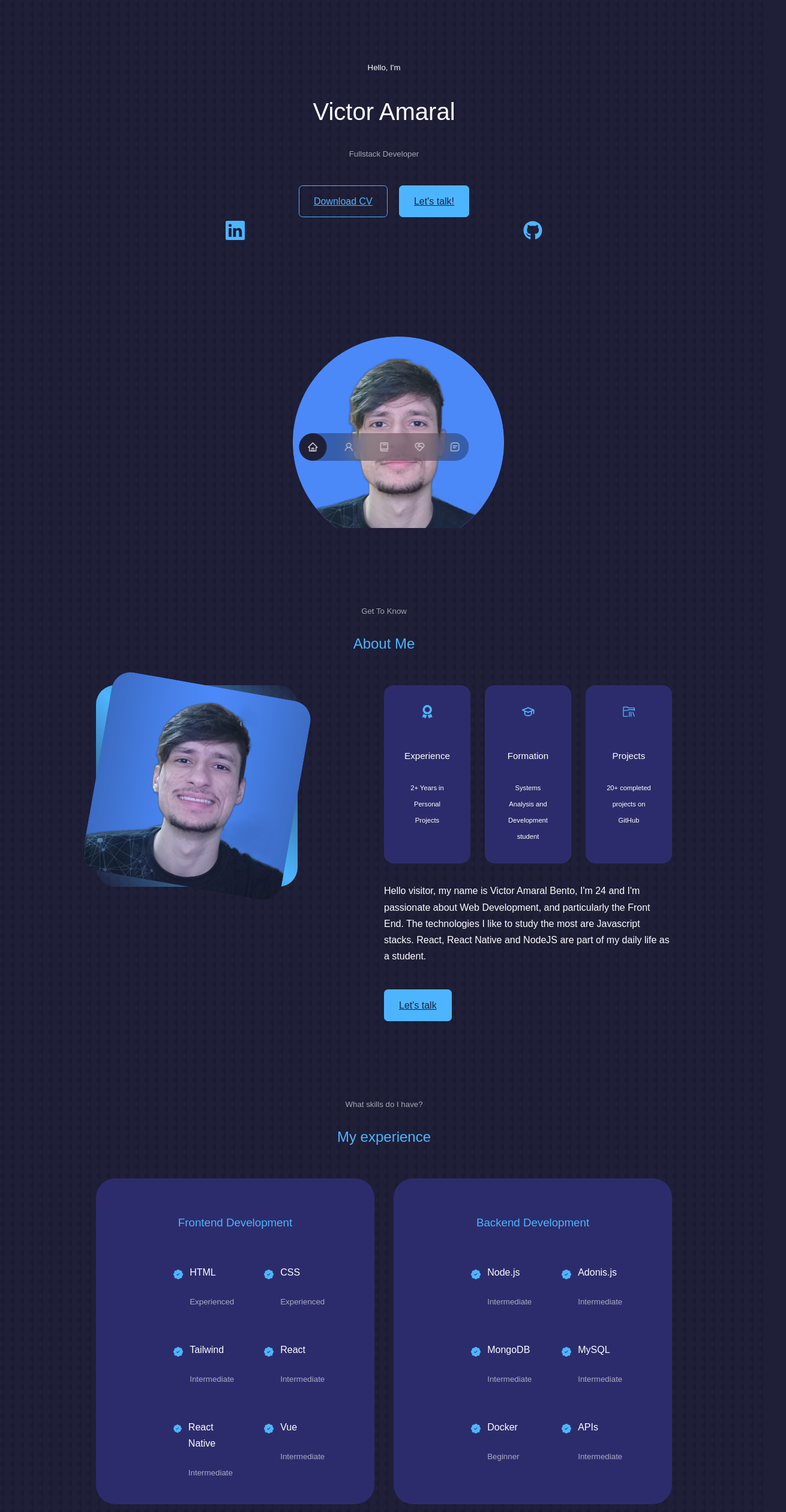
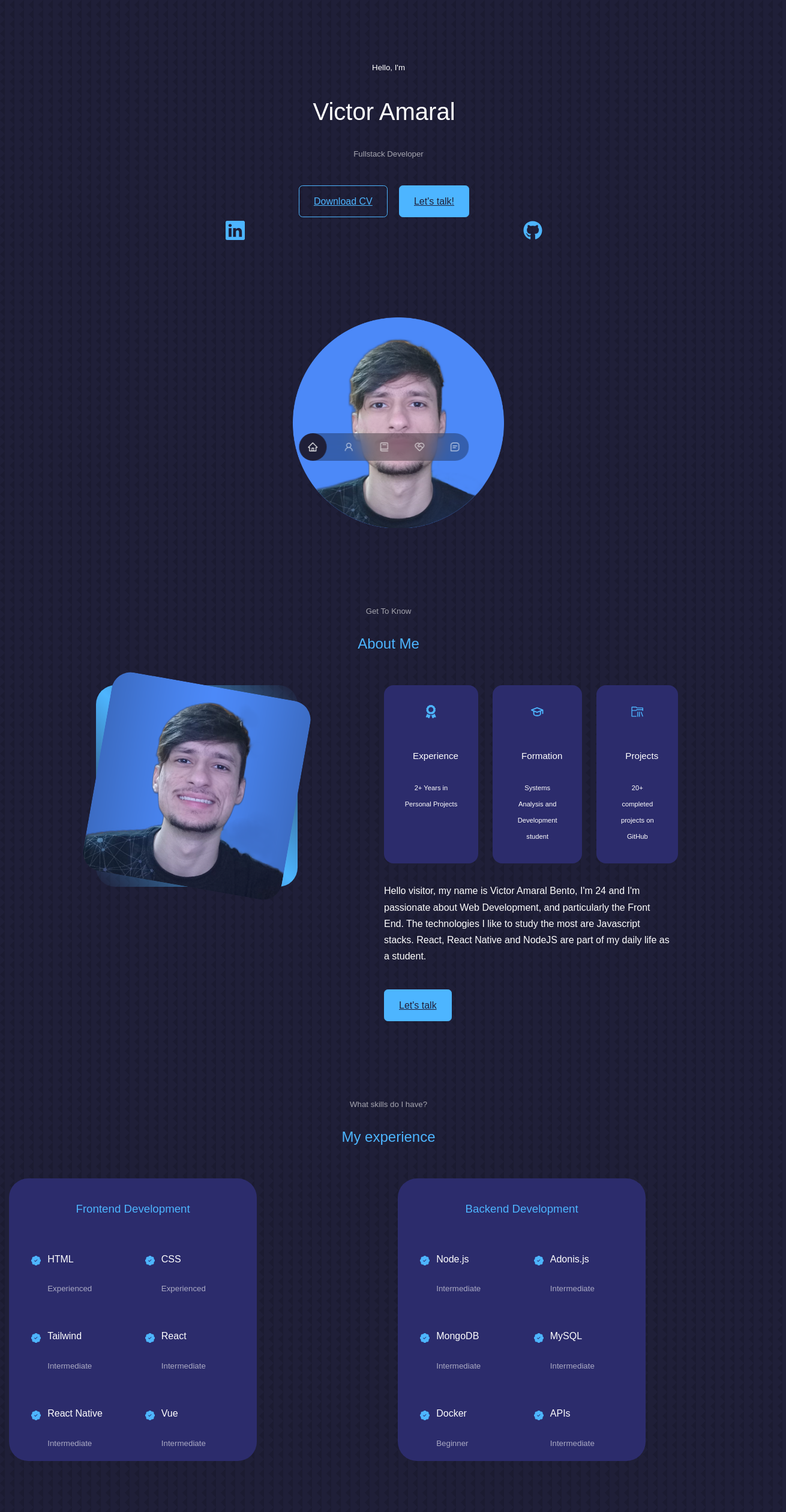
Before and after one commit to abvictor/myFolio, a React (Create React App) app: page / in a window 1280 px wide. Shown: the top 2520 px of the page at 60% size, 1310 px wide, since content can reach past the window. Built offline with nearby package versions, Linux system fonts and the light colour scheme.

Commit message:
feat responsive fix

```diff
--- a/src/components/Experience/experience.css
+++ b/src/components/Experience/experience.css
@@ -102,3 +102,25 @@
     margin-left: 0;
   }
 }
+@media screen and (max-height: 805px) {
+  .experience__container {
+    width: 100%;
+
+    gap: 1rem;
+  }
+
+  .experience__container > div {
+    width: 60%;
+    padding: 1rem 1rem;
+  }
+  .experience__content {
+    margin-left: 0;
+  }
+  .experience__details {
+    margin-left: 20px;
+  }
+  h2,
+  h5 {
+    margin-left: 20px;
+  }
+}
--- a/src/components/Header/header.css
+++ b/src/components/Header/header.css
@@ -90,11 +90,13 @@ section > h2{
 }
 
 @media screen and (max-width: 375px){
+
+
+
   .container{
     width: var(--container-width-sm);
   }
   .me{
-
     background-color: linear-gradient(var (--color-primary), transparent);
     width: 13.5rem;
     height: 14em;
@@ -103,9 +105,19 @@ section > h2{
     margin-top: 2rem;
     border-radius: 12rem 12rem 0 0;
     overflow: hidden;
-
   }
   section > h2{
     margin-bottom: 2rem;
   }
   }
+  @media screen and (max-height: 805px){
+    .me{
+      background-color: linear-gradient(var (--color-primary), transparent);
+
+      position: absolute;
+
+      margin-top: 2rem;
+      border-radius: 12rem 12rem 0 0;
+      overflow: hidden;
+    }
+  }
--- a/src/components/Portfolio/portfolio.css
+++ b/src/components/Portfolio/portfolio.css
@@ -64,3 +64,14 @@
     gap: 1.5rem;
   }
 }
+
+@media screen and (max-height: 805px) {
+  .portfolio__container {
+    width: 90%;
+    margin-left: 20px;
+  }
+  h2,
+  h5 {
+    margin-left: 15px;
+  }
+}
--- a/src/components/Services/services.css
+++ b/src/components/Services/services.css
@@ -95,3 +95,13 @@
     padding: 2rem 1rem;
   }
 }
+@media screen and (max-height: 805px) {
+  .service {
+    width: 100%;
+    margin-left: 15px;
+  }
+  h2,
+  h5 {
+    margin-left: 20px;
+  }
+}
```
